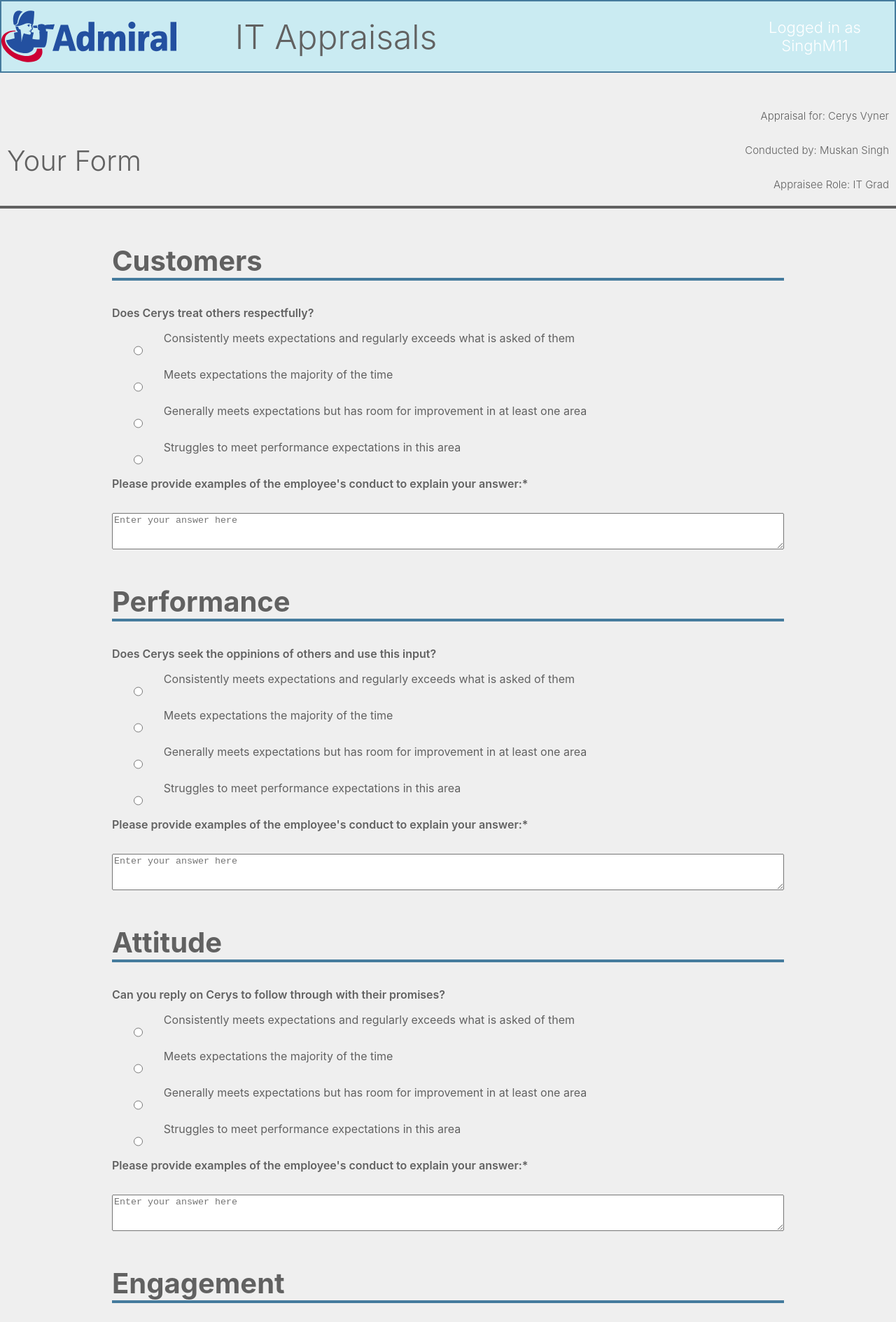
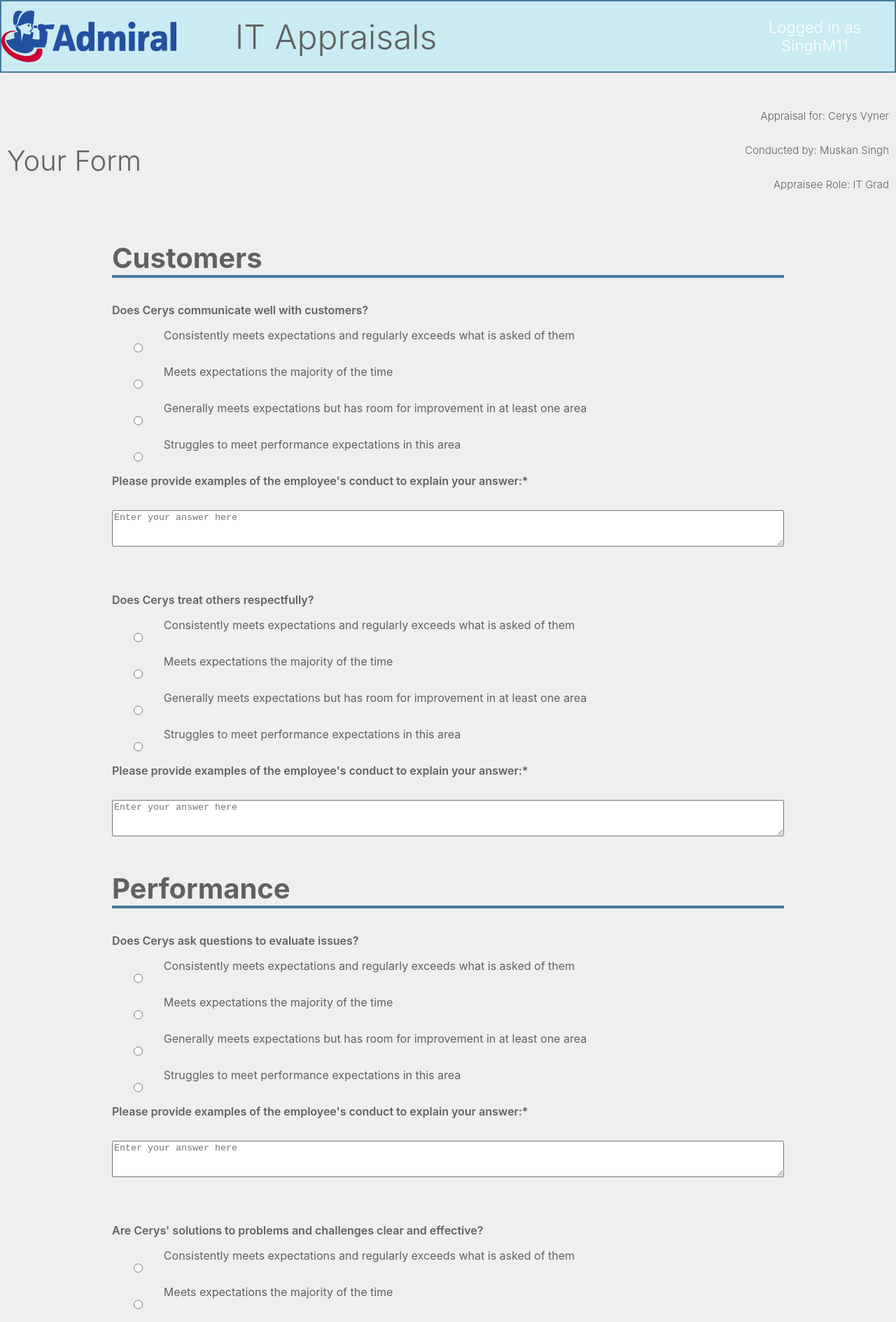
Before and after one commit to muskanyounot/AppraisalsApp2, a React (Create React App) app: page /answers in a window 1280 px wide. Shown: the top 1889 px of the page at 70% size. Built offline with nearby package versions, Linux system fonts and the light colour scheme.

Commit message:
didn't change much but getting Jays changes off github

```diff
--- a/src/App.jsx
+++ b/src/App.jsx
@@ -18,22 +18,22 @@ export const App = () => {
 
   // Four arrays of strings for the four question categories (manually set for now; will eventually be drawn from server)
   const [customerQs, setCustomerQs] = useState([
-//    "Does Cerys communicate well with customers?",
+   "Does Cerys communicate well with customers?",
     "Does Cerys treat others respectfully?"
   ])
   const [performanceQs, setPerformanceQs] = useState([
-    // "Does Cerys ask questions to evaluate issues?",
-    // "Are Cerys' solutions to problems and challenges clear and effective?",
-    // "Is Cerys able to work autonomously?",
+    "Does Cerys ask questions to evaluate issues?",
+    "Are Cerys' solutions to problems and challenges clear and effective?",
+    "Is Cerys able to work autonomously?",
     "Does Cerys seek the oppinions of others and use this input?"
   ])
   const [attitudeQs, setAttitudeQs] = useState([
-    // "Does Cerys act professionally?",
-    // "Does Cerys motivate others to reach goals?",
+    "Does Cerys act professionally?",
+    "Does Cerys motivate others to reach goals?",
     "Can you reply on Cerys to follow through with their promises?"
   ])
   const [engagementQs, setEngagementQs] = useState([
-    // "Does Cerys communicate well with supervisors?",
+    "Does Cerys communicate well with supervisors?",
     "Does Cerys seek to improve by learning new skills and techniques?"
   ])
   // TO DO: When a respondent visits the AnswersPage, their link will need to indicate who's appraisal they're completing
--- a/src/components/FirstPage/FirstPage.module.scss
+++ b/src/components/FirstPage/FirstPage.module.scss
@@ -21,7 +21,6 @@ header {
         font-weight: 300;
         font-size:30px;
         text-align: center;
-
     }
 
     input {
@@ -45,7 +44,6 @@ header {
             font-weight: 300;
             font-size:30px;
             text-align: center;
-
         }
 
         input {
@@ -68,7 +66,6 @@ header {
             font-weight: 300;
             font-size:30px;
             text-align: center;
-
         }
 
         input {
--- a/src/components/QuestionBank/QuestionBank.module.scss
+++ b/src/components/QuestionBank/QuestionBank.module.scss
@@ -2,7 +2,7 @@
 
     .attitude {
         display: grid;
-        grid-template-rows: repeat(3,1fr);
+        grid-template-rows: repeat(3, 1fr);
         label {
             grid-row: 1;
             font-family: -apple-system, BlinkMacSystemFont, 'Segoe UI', Roboto, Oxygen, Ubuntu, Cantarell, 'Open Sans', 'Helvetica Neue', sans-serif;
@@ -10,11 +10,9 @@
             font-size:30px;
             text-align: center;
             margin-top: 25px;
-
         }
         select {
             grid-row: 2;
-            background-color: white;
             height:37px;
             width:457px;
             justify-self: center;
@@ -30,7 +28,7 @@
 
     .customer {
         display: grid;
-        grid-template-rows: repeat(3,1fr);
+        grid-template-rows: repeat(3, 1fr);
         label {
             grid-row: 1;
             font-family: -apple-system, BlinkMacSystemFont, 'Segoe UI', Roboto, Oxygen, Ubuntu, Cantarell, 'Open Sans', 'Helvetica Neue', sans-serif;
@@ -42,7 +40,7 @@
         }
         select {
             grid-row: 2;
-            background-color: white;
+            // background-color: white;
             height:37px;
             width:457px;
             justify-self: center;
--- a/src/global.js
+++ b/src/global.js
@@ -2,9 +2,14 @@ import { createGlobalStyle } from 'styled-components';
 
 export const GlobalStyles = createGlobalStyle`
 
+  button {
+    color: ${({ theme }) => theme.button.text};
+    background: ${({ theme }) => theme.button.background};
+  }
+
   body {
     header {
-      border: ${({ theme }) => theme.accent};
+      border: ${({ theme }) => theme.body};
     }
     background: ${({ theme }) => theme.body};
     color: ${({ theme }) => theme.text};
```
